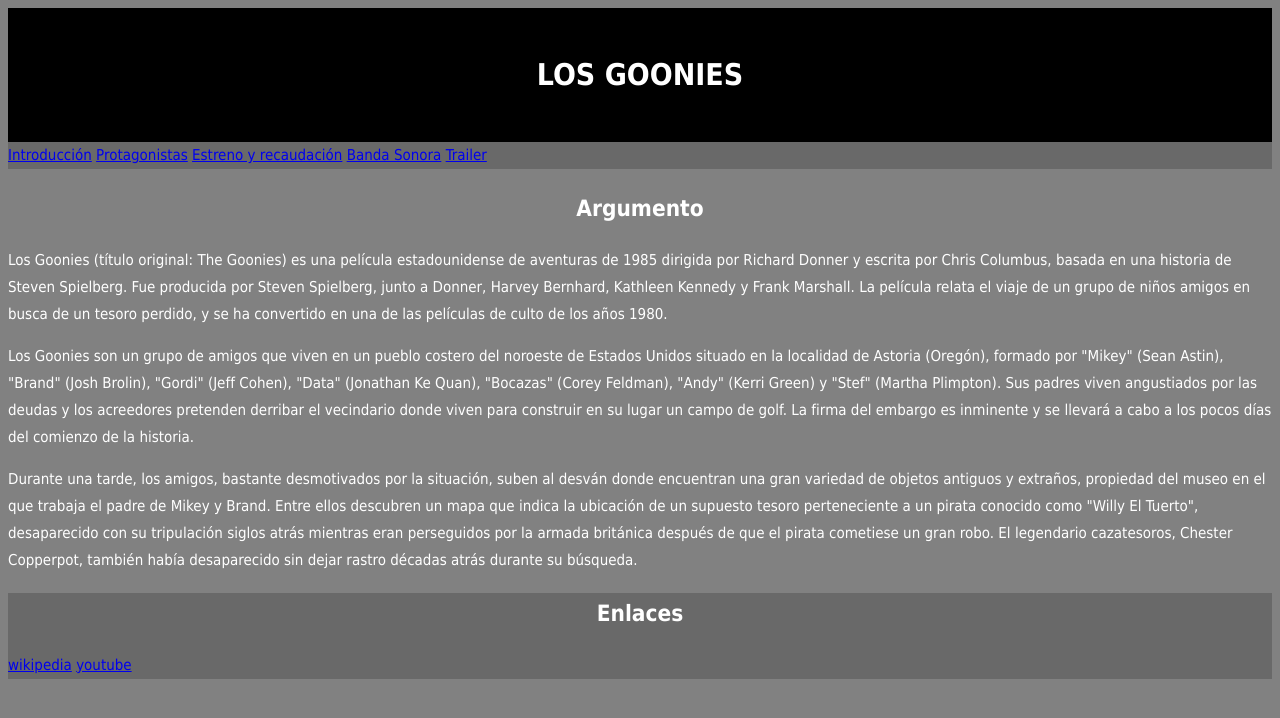
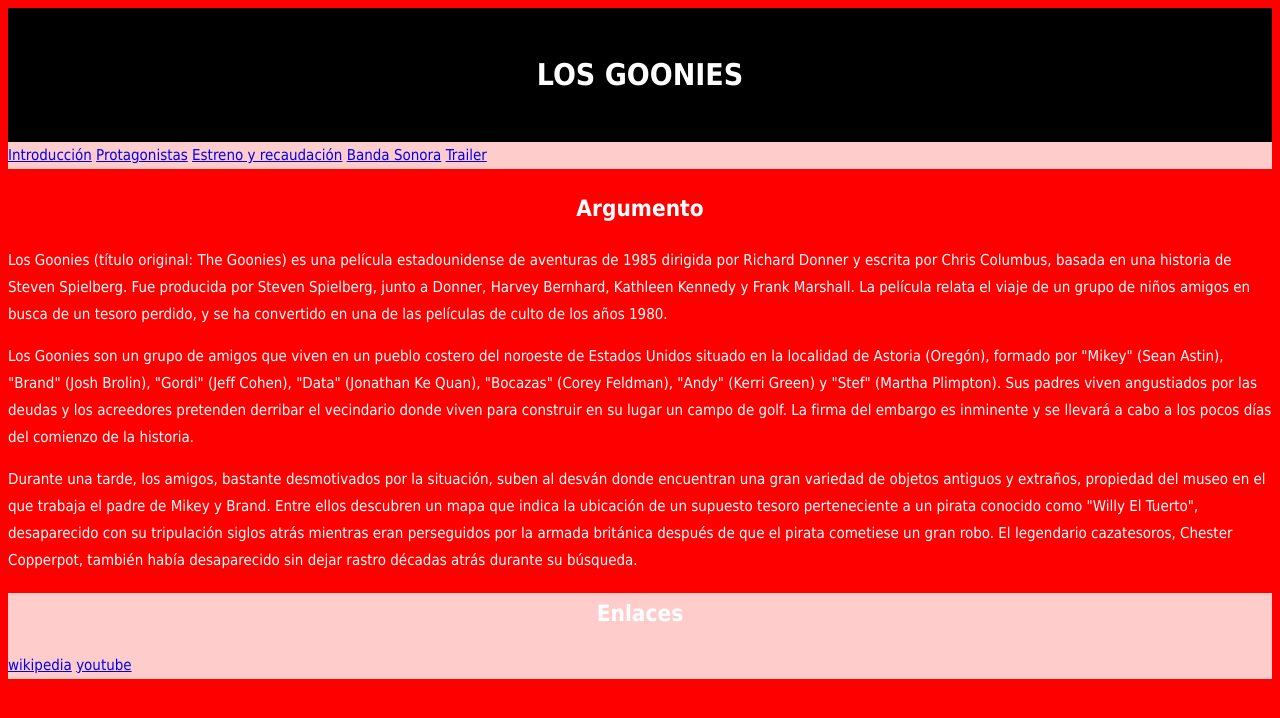
Before and after one commit to UO271033/sew, a plain HTML site: page index.html in a window 1280 px wide. Drawn offline with Linux system fonts and the light colour scheme.

Commit message:
Add files via upload

```diff
--- a/estilo.css
+++ b/estilo.css
@@ -1,5 +1,5 @@
 body {
-      background-color: #818181;
+      background-color: #ff0000;
       font: 400 15px Tahoma; /*Familia sans-serif*/
       line-height: 1.8;
       color: #ffffff;
@@ -12,7 +12,7 @@ header {
       text-align: center;
   }
 nav {
-    background-color: #696969;
+    background-color: #ffcccc;
     display: block;
 }
 section {
@@ -31,7 +31,7 @@ video {
   height: 100%;
 }
 footer {
-  background-color: #696969;
+  background-color: #ffcccc;
   display: block;
 }
 h2 {
```
